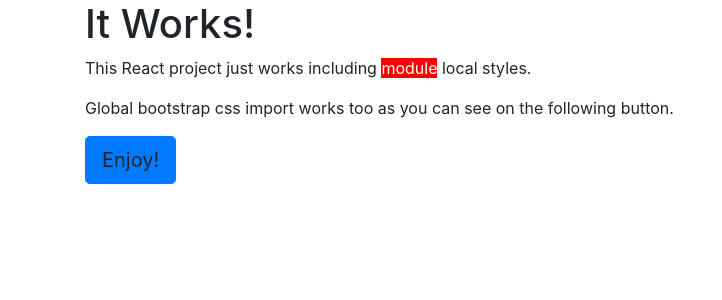
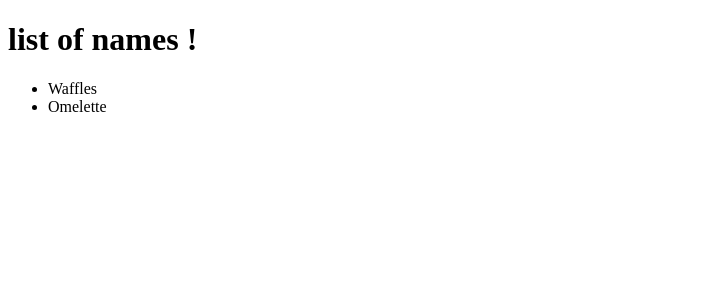
Before and after one commit to yonidavidson/web-practice, a React app: page / in a window 1280 px wide. Shown: the top 300 px of the page, without its empty margins (0-722 px from the left). Built offline with nearby package versions, Linux system fonts and the light colour scheme.

Commit message:
basic structure

```diff
--- a/package.json
+++ b/package.json
@@ -16,7 +16,6 @@
   "license": "",
   "homepage": "",
   "dependencies": {
-    "bootstrap": "^4.0.0-alpha.3",
     "node-sass": "^3.9.2",
     "react": "15.3.0",
     "react-dom": "15.3.0",
--- a/src/app.jsx
+++ b/src/app.jsx
@@ -1,15 +1,25 @@
-import 'bootstrap/dist/css/bootstrap.min.css';
 import styles from './index.scss';
 import React from 'react';
+
+const Recipe = ({ recipe }) => (
+  <li>{ recipe }</li>
+);
+
+const Recipes = ({ recipes }) => (
+  <ul>
+    <Recipe recipe={ recipes[0] } />
+    <Recipe recipe={ recipes[1] } />
+  </ul>
+);
+
+const recipes = ['Waffles', 'Omelette'];
 
 export default class App extends React.Component {
   render() {
     return (
       <div>
-        <h1>It Works!</h1>
-        <p>This React project just works including <span className={styles.blueBg}>module</span> local styles.</p>
-        <p>Global bootstrap css import works too as you can see on the following button.</p>
-        <p><a className="btn btn-primary btn-lg">Enjoy!</a></p>
+        <h1> list of names ! </h1>
+        <Recipes recipes={ recipes } />
       </div>
     )
   }
```
